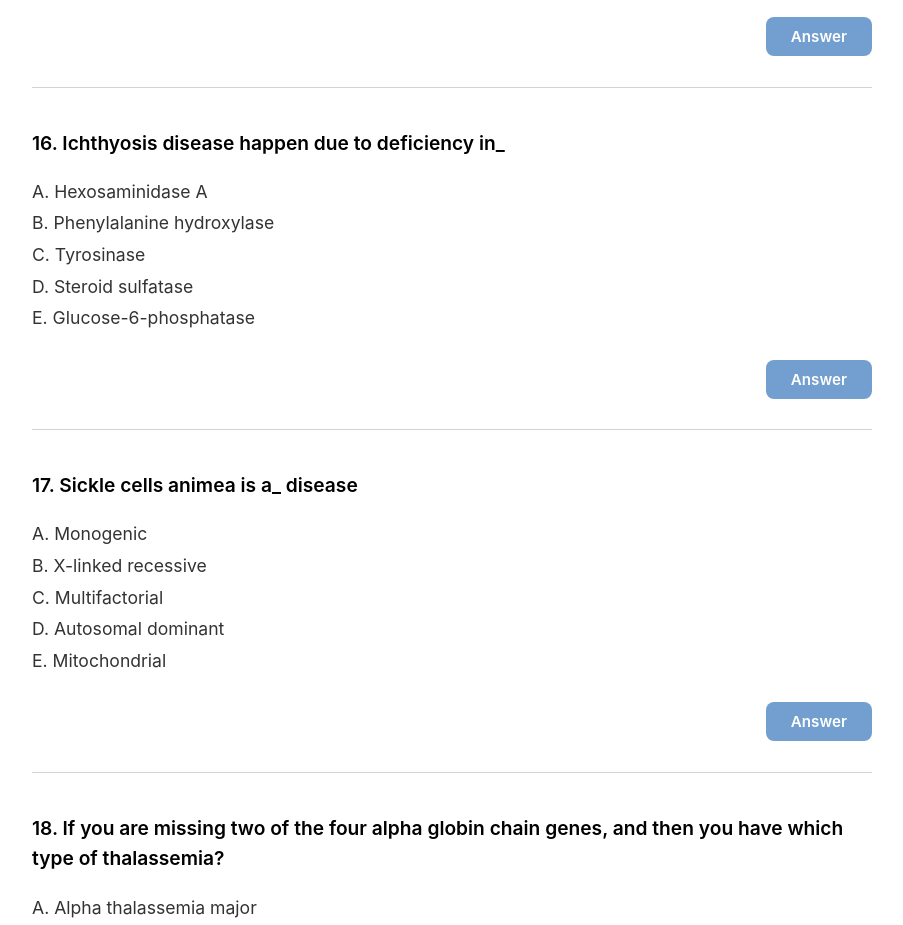
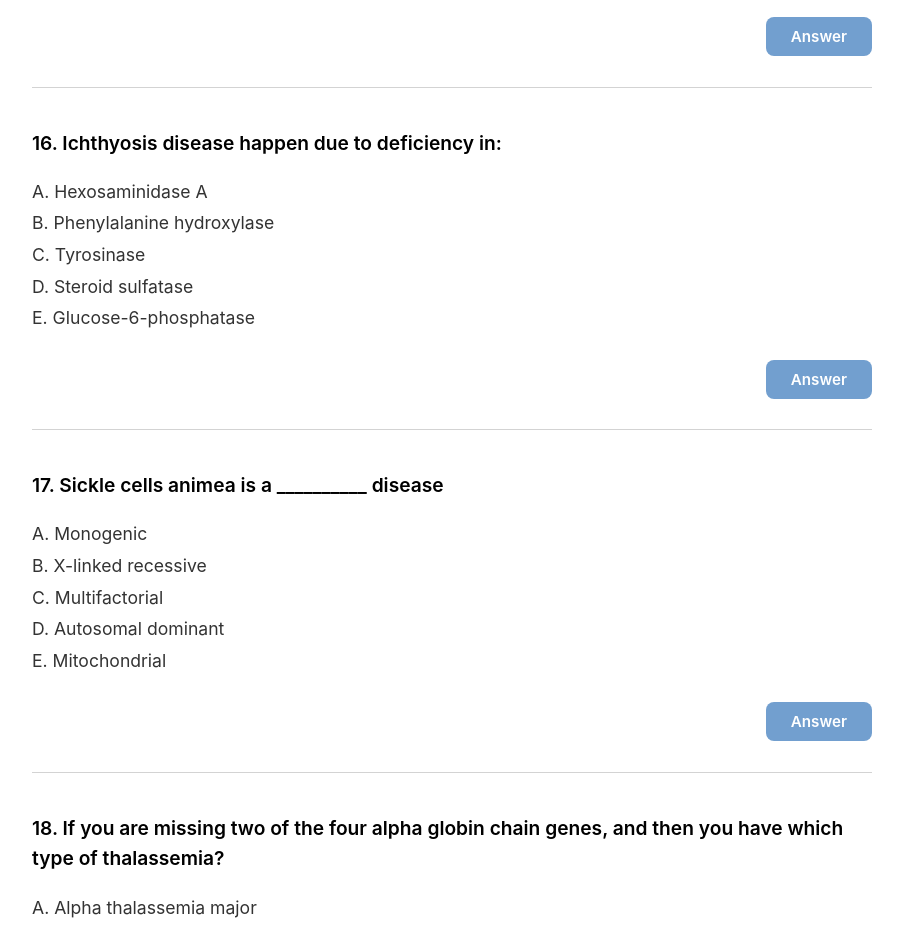
Before and after one commit to shabazrasheed10-rgb/Genetics_Final-End-rotation, a plain HTML site: page index.html in a window 1280 px wide. Shown: the part 5340-6265 px from the top of the page, without its empty margins (188-1091 px from the left). Drawn offline with Linux system fonts and the light colour scheme.

Commit message:
Update index.html

```diff
--- a/index.html
+++ b/index.html
@@ -361,7 +361,7 @@ const data = [
 
   {
     n: 16,
-    q: "Ichthyosis disease happen due to deficiency in_",
+    q: "Ichthyosis disease happen due to deficiency in:",
     o: [
       "A. Hexosaminidase A",
       "B. Phenylalanine hydroxylase",
@@ -373,7 +373,7 @@ const data = [
   },
   {
     n: 17,
-    q: "Sickle cells animea is a_ disease",
+    q: "Sickle cells animea is a __________ disease",
     o: [
       "A. Monogenic",
       "B. X-linked recessive",
```
